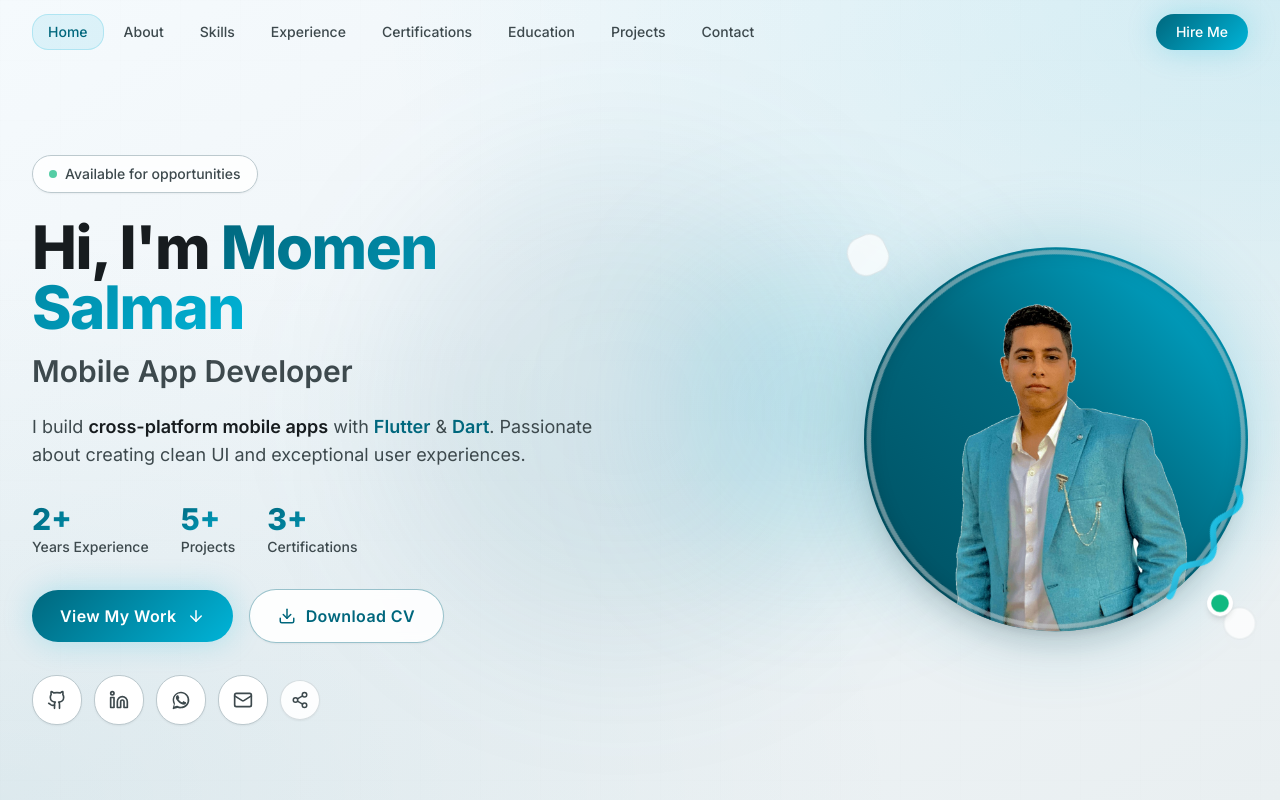
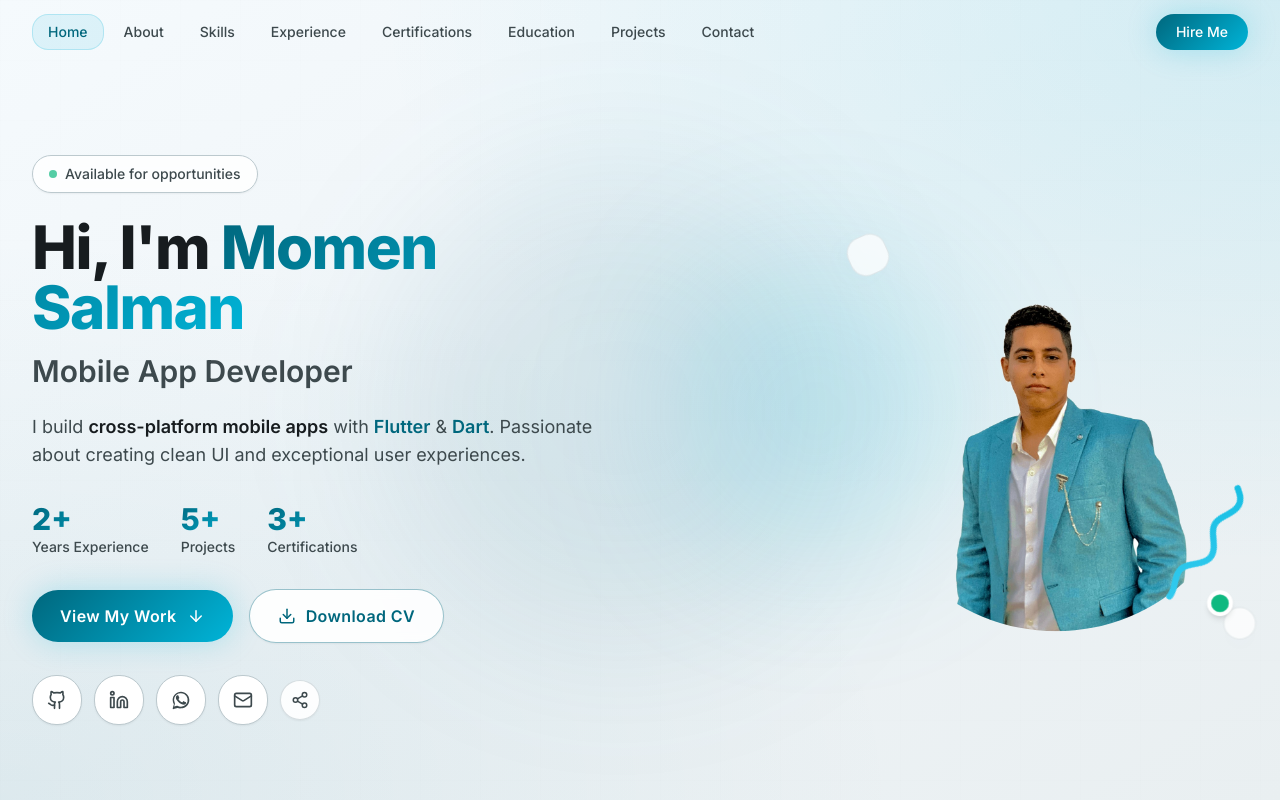
Before and after one commit to dev-momensalman/Personal-Portfolio, a React (Vite) app: page / in a window 1280 px wide. Shown: the top 800 px of the page. Built offline with nearby package versions, Linux system fonts and the light colour scheme.

Commit message:
style: remove photo frame and background, keeping only animated wavy spinner strip

```diff
--- a/src/sections/Hero.tsx
+++ b/src/sections/Hero.tsx
@@ -271,9 +271,6 @@ export default function Hero() {
             className="order-1 lg:order-2 flex justify-center lg:justify-end"
           >
             <div className="relative group/image">
-              {/* Outer Glow Ring */}
-              <div className="absolute inset-0 rounded-full bg-gradient-to-r from-[#00677d] to-[#00b4d8] blur-2xl opacity-25 pointer-events-none" />
-
               {/* Main Image Container */}
               <motion.div
                 className="relative w-40 h-40 sm:w-64 sm:h-64 md:w-72 md:h-72 lg:w-80 lg:h-80 xl:w-96 xl:h-96"
@@ -293,18 +290,7 @@ export default function Hero() {
                     </linearGradient>
                   </defs>
 
-                  {/* Background track circle */}
-                  <circle
-                    cx="120"
-                    cy="120"
-                    r="104"
-                    stroke="#dee3e6"
-                    strokeWidth="2.5"
-                    fill="none"
-                    opacity="0.5"
-                  />
-
-                  {/* Smooth Sine Wave Progress Path */}
+                  {/* Smooth Sine Wave Progress Path - The only moving strip */}
                   <path
                     className="wavy-progress-circle"
                     d={SINE_WAVE_PATH}
@@ -316,11 +302,10 @@ export default function Hero() {
                   />
                 </svg>
 
-                {/* Profile Photo Container */}
-                <div className="absolute inset-0 rounded-full overflow-hidden bg-gradient-to-tr from-[#004d5e] via-[#00677d] to-[#00b4d8] shadow-xl">
-                  <div className="absolute inset-0 rounded-full shadow-[inset_0_0_20px_rgba(0,0,0,0.25)] z-10 pointer-events-none" />
+                {/* Profile Photo Container - 100% Transparent, No Background, No Frame */}
+                <div className="absolute inset-0 rounded-full overflow-hidden bg-transparent">
                   <motion.img
-                    src={`${import.meta.env.BASE_URL}profile.png?v=3`}
+                    src={`${import.meta.env.BASE_URL}profile.png?v=5`}
                     alt="Momen Salman - Mobile App Developer"
                     loading="eager"
                     decoding="async"
```
Also changed, not shown: 4 other files (tests, documents, lock files or other folders).
